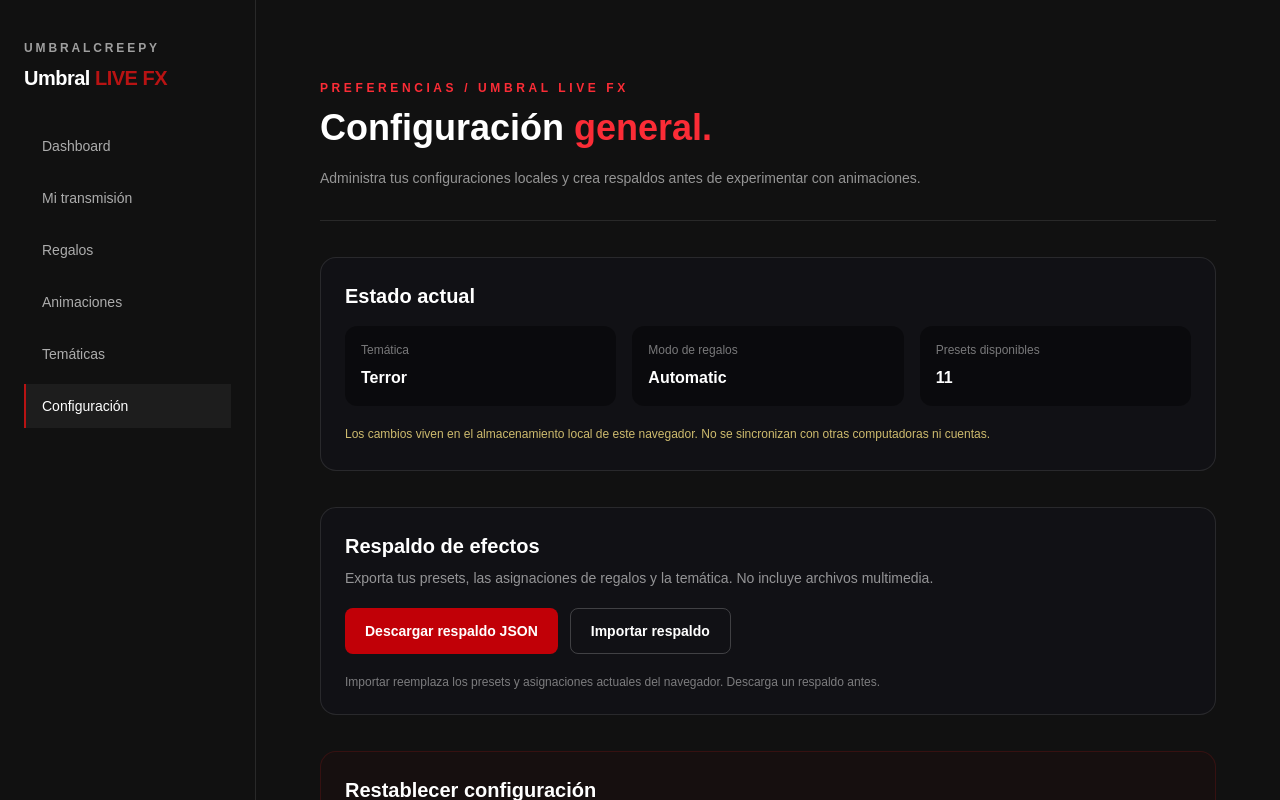
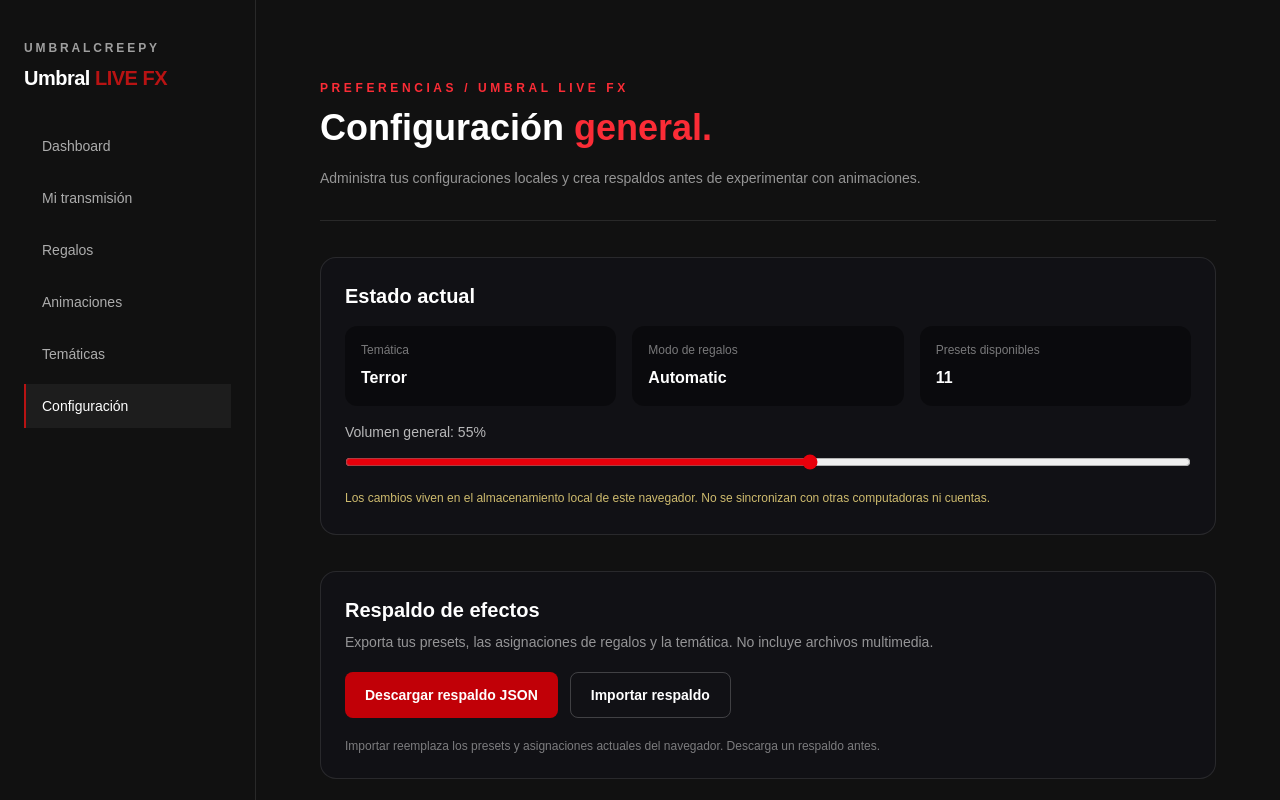
Before and after one commit to manuelsansoresg/umbral_live_fx, a Next.js app in the folder apps/web/: page /settings in a window 1280 px wide. Shown: the top 800 px of the page. Built offline with nearby package versions, Linux system fonts and the light colour scheme.

Commit message:
feat: expose global sound volume in general settings

```diff
--- a/apps/web/src/app/(dashboard)/settings/page.tsx
+++ b/apps/web/src/app/(dashboard)/settings/page.tsx
@@ -19,6 +19,7 @@ function validSettings(input: unknown): input is FxSettings {
   ) && typeof value.defaultEffectId === "string" &&
     value.presets.some(p => p.id === value.defaultEffectId) &&
     !!value.assignments && typeof value.assignments === "object" &&
+    (value.masterVolume === undefined || (typeof value.masterVolume === "number" && Number.isFinite(value.masterVolume) && value.masterVolume >= 0 && value.masterVolume <= 100)) &&
     modes.includes(value.mode || "") &&
     ["terror", "gamer", "fantasy", "premium"].includes(value.theme || "");
 }
@@ -51,6 +52,7 @@ export default function SettingsPage() {
     <section className="space-y-4 rounded-2xl border border-white/10 bg-[#111115] p-6">
       <h2 className="text-xl font-bold">Estado actual</h2>
       <div className="grid gap-4 sm:grid-cols-3">{[["Temática",settings.theme],["Modo de regalos",settings.mode],["Presets disponibles",String(settings.presets.length)]].map(([label,value])=><div key={label} className="rounded-xl bg-black/40 p-4"><p className="text-xs text-white/45">{label}</p><p className="mt-2 font-semibold capitalize">{value}</p></div>)}</div>
+      <label className="block text-sm text-white/70">Volumen general: {settings.masterVolume}%<input type="range" min="0" max="100" step="5" value={settings.masterVolume} onChange={event=>save({...settings,masterVolume:Number(event.target.value)})} className="mt-3 block w-full accent-red-600" /></label>
       <p className="text-xs leading-6 text-amber-200/80">Los cambios viven en el almacenamiento local de este navegador. No se sincronizan con otras computadoras ni cuentas.</p>
     </section>
     <section className="space-y-5 rounded-2xl border border-white/10 bg-[#111115] p-6">
```
